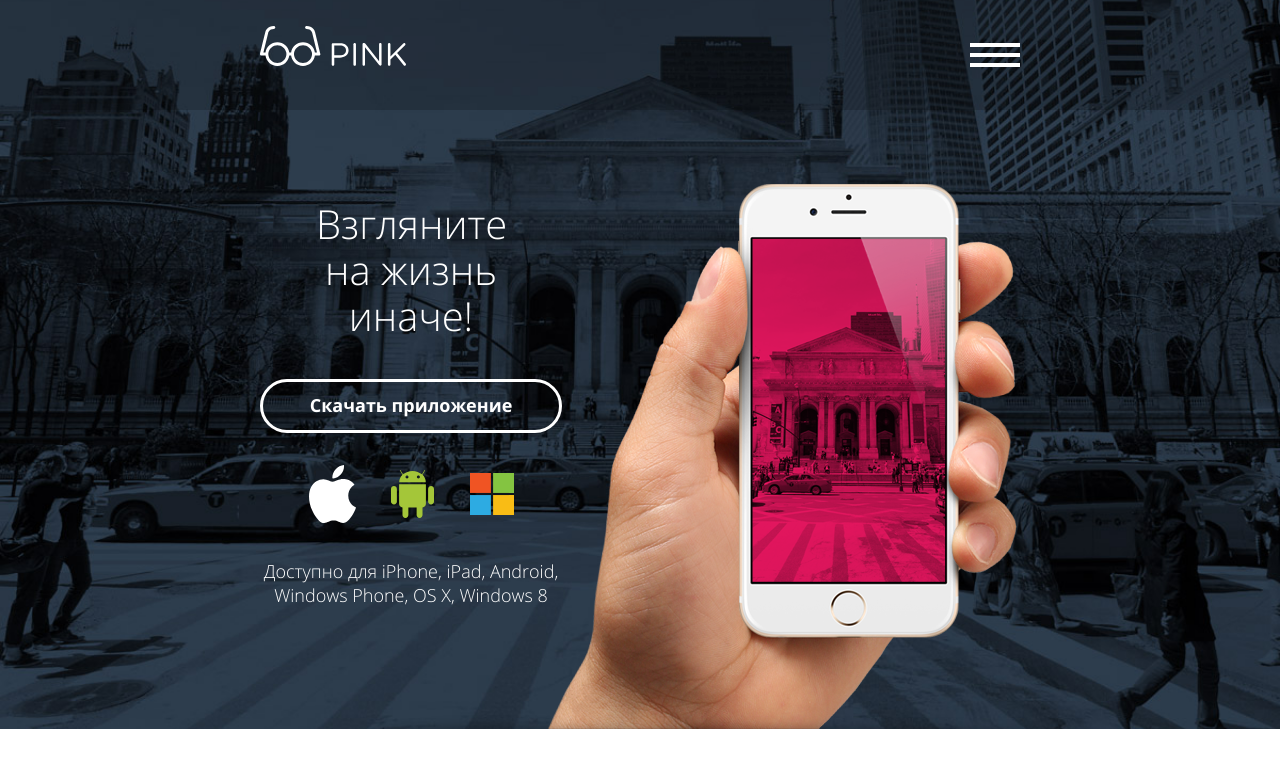
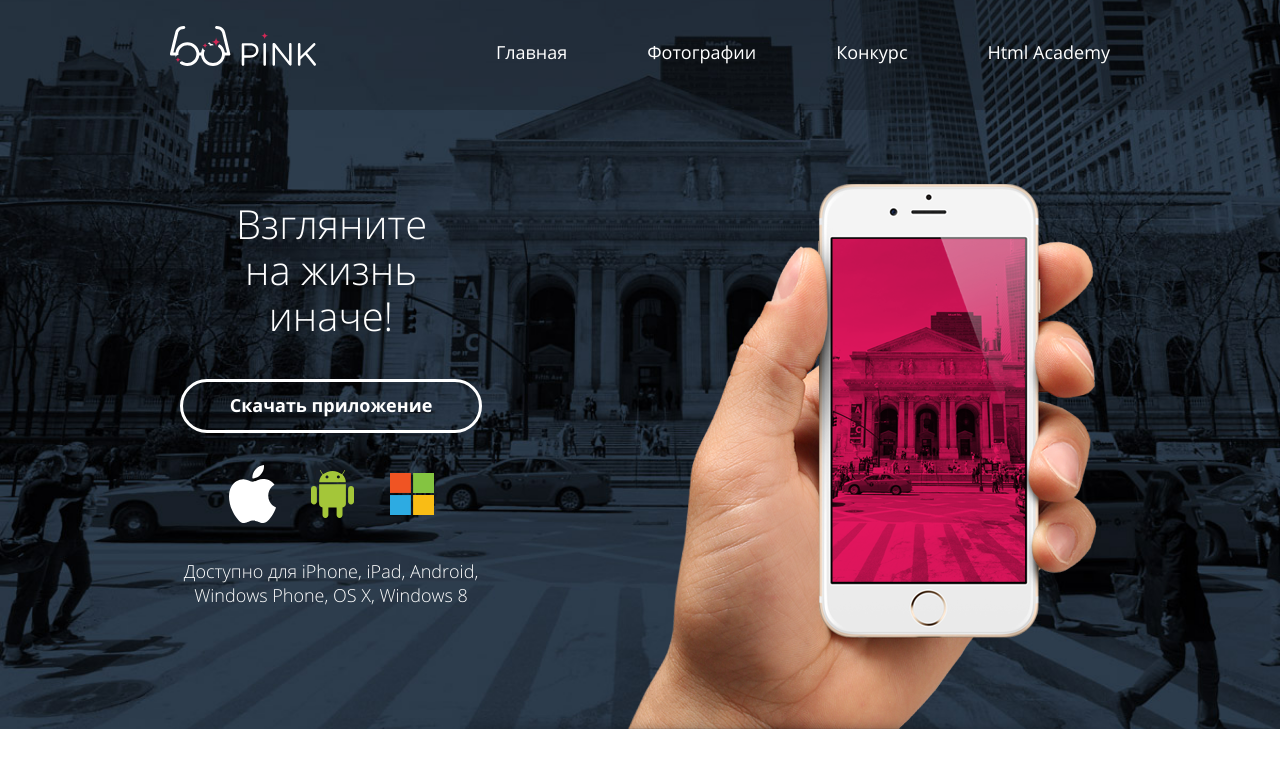
Before and after one commit to vertically-challenged/Pink_1, a website: page index.html in a window 1280 px wide. Shown: the top 766 px of the page. Drawn offline with nearby package versions, Linux system fonts and the light colour scheme; files that its build step writes are made by us from their sources.

Commit message:
header desktop

```diff
--- a/index.html
+++ b/index.html
@@ -11,6 +11,8 @@
     <header class="page-header">
             <a class="page-header__logo" href="index.html">
                 <picture>
+                    <source media="(min-width:960px)"
+                            srcset="./svg/logo-pink-white-desktop.svg">
                     <source media="(min-width:660px)"
                             srcset="./svg/logo-pink-white-tablet.svg">
                     <img
--- a/scss/blocks/main-nav.scss
+++ b/scss/blocks/main-nav.scss
@@ -128,3 +128,15 @@
         margin-bottom: 43px;
     }
 }
+
+@media (min-width: $desktop) {
+    .main-nav__toggle {
+        display: none;
+    }
+
+    .main-nav__wrapper {
+        display: flex !important;
+
+        margin: 0;
+    }
+}
--- a/scss/blocks/page-header.scss
+++ b/scss/blocks/page-header.scss
@@ -29,3 +29,9 @@
         height: 41px;
     }
 }
+
+@media (min-width: $desktop) {
+    .page-header__logo {
+        left: calc( 10px + (100vw - 960px)/2 );
+    }
+}
--- a/scss/blocks/site-list.scss
+++ b/scss/blocks/site-list.scss
@@ -47,3 +47,27 @@
         color: transparentize($color: $hover, $amount: .7);
     }
 }
+
+@media (min-width: $desktop) {
+    .site-list {
+        flex-direction: row;
+        justify-content: flex-end;
+
+        border: none;
+    }
+
+    .site-list__item {
+        margin-left: 80px;
+        border: none;
+    }
+
+    .site-list__item a {
+        height: auto;
+        padding: 0;
+
+        line-height: 18px;
+        font-weight: $regular;
+
+        text-transform: none;
+    }
+}
--- a/scss/scaffolding.scss
+++ b/scss/scaffolding.scss
@@ -41,6 +41,11 @@ body {
     @media (min-width: $tablet) {
         max-width: 800px;
     }
+
+    @media (min-width: $desktop) {
+        max-width: 960px;
+        padding: 0 10px;
+    }
 }
 
 img {
```
